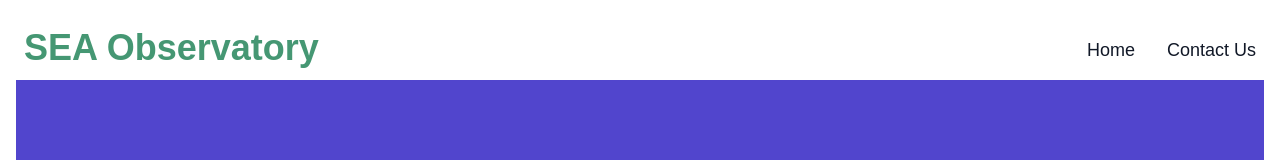
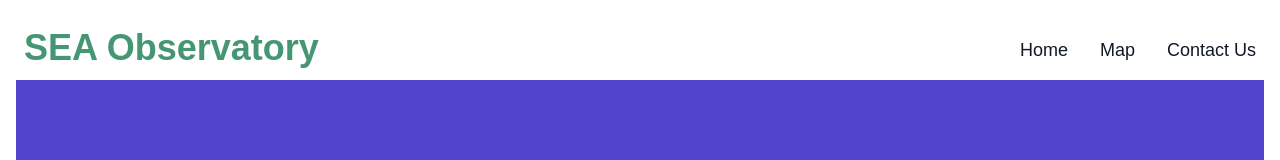
Before and after one commit to leeshihao/nextjs-seaobservatory, a Next.js app: page / in a window 1280 px wide. Shown: the top 160 px of the page. Built offline with nearby package versions, Linux system fonts and the light colour scheme.

Commit message:
added map to navbar

```diff
--- a/components/navbar.tsx
+++ b/components/navbar.tsx
@@ -57,9 +57,9 @@ const Navbar = () => {
               <Link href="/" className="text-gray-900 hover:text-blue-600 text-lg pt-1">
                 Home
               </Link>
-              {/* <Link href="/company" className="text-gray-900 hover:text-blue-600 text-lg pt-1">
-                Company
-              </Link> */}
+              <Link href="/map" className="text-gray-900 hover:text-blue-600 text-lg pt-1">
+                Map
+              </Link>
               <Link href="/contact" className="text-gray-900 hover:text-blue-600 text-lg pt-1">
                 Contact Us
               </Link>
```
